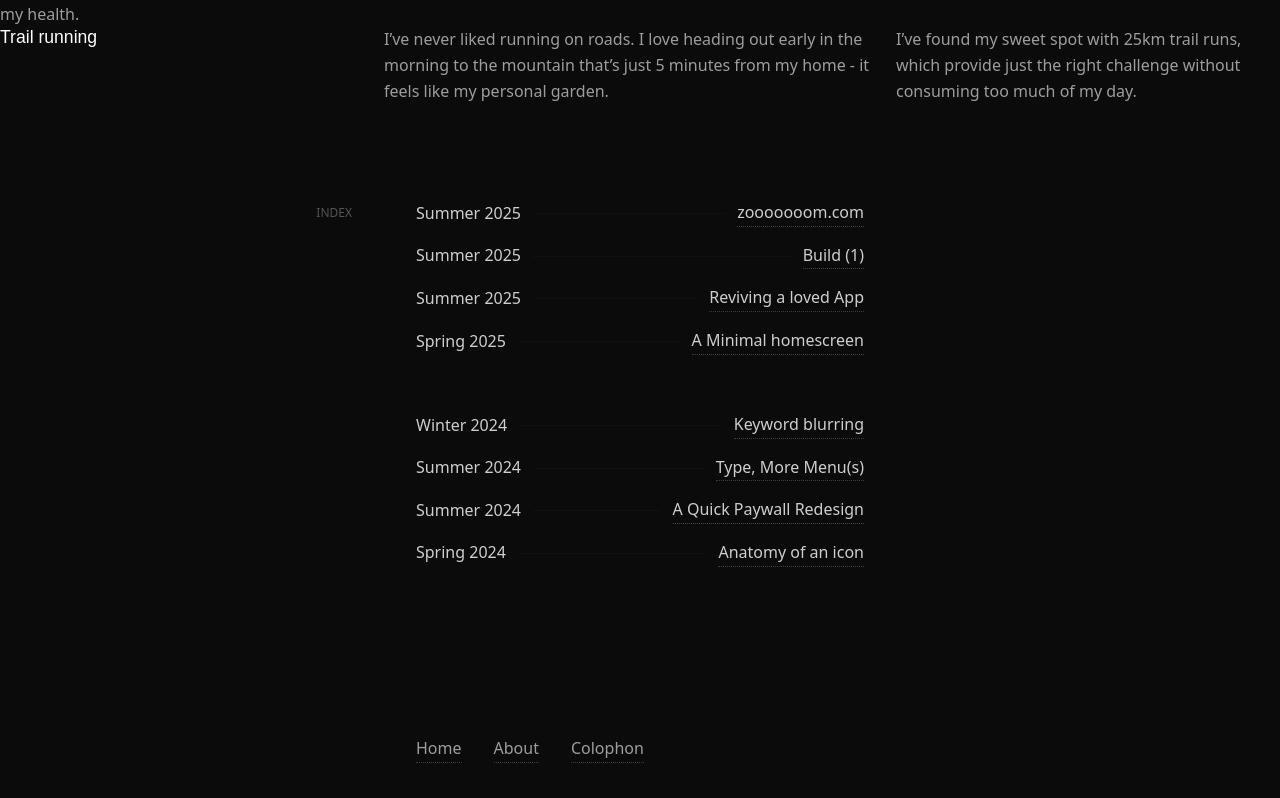
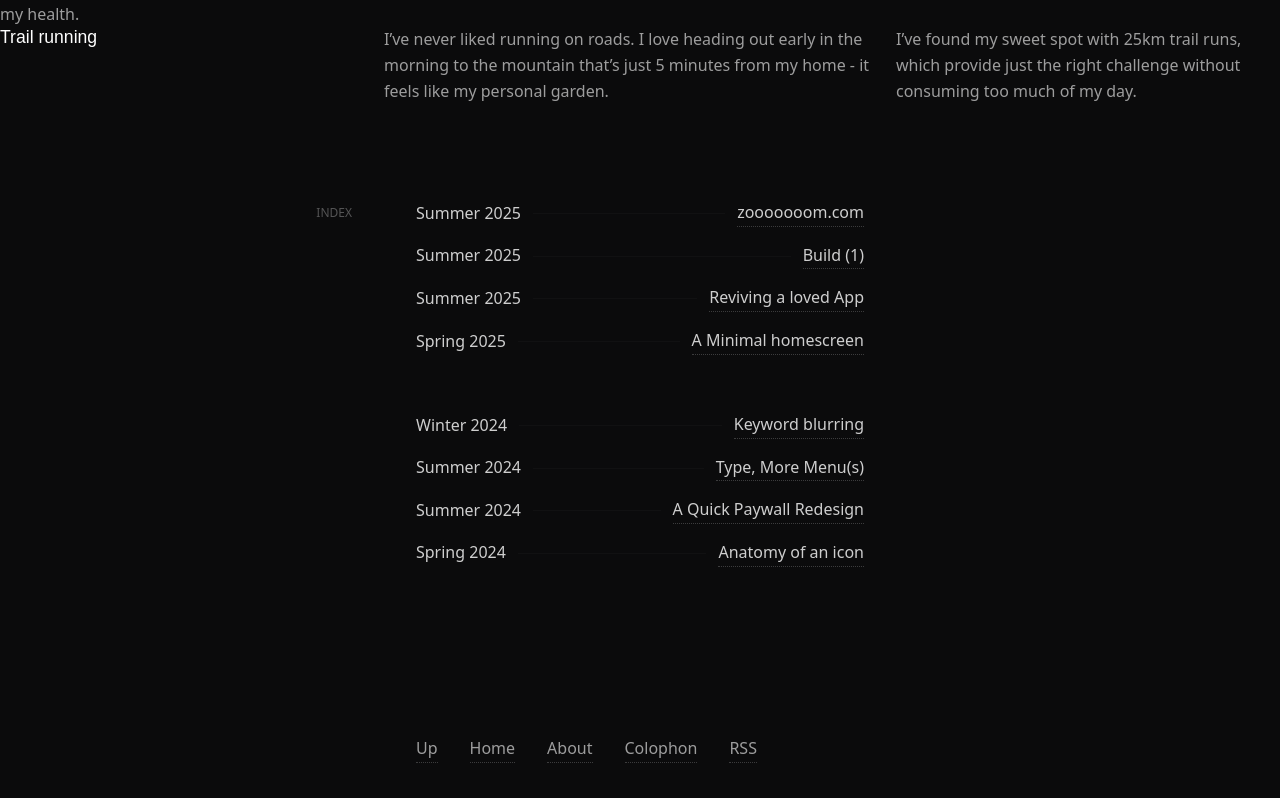
Before and after one commit to dnsmln/base, an Astro site: page /posts/about in a window 1280 px wide. Shown: the part 905-1703 px from the top of the page. Built offline with nearby package versions, Linux system fonts and the light colour scheme; Astro itself is replaced by a stand-in of ours; a web font is replaced by a local one.

Commit message:
add home and rss back to footer

```diff
--- a/src/components/Navigation.astro
+++ b/src/components/Navigation.astro
@@ -8,9 +8,11 @@
   </div>
   <div class="content">
     <div class="list inline" style="gap: 2rem;">
-      {Astro.url.pathname === "/" ? <a href="#" onclick="window.scrollTo({top: 0, behavior: 'smooth'}); return false;" class="dimmed">Up</a> : <a href="/" class="dimmed">Home</a>}
+      <a href="#" onclick="window.scrollTo({top: 0, behavior: 'smooth'}); return false;" class="dimmed">Up</a>
+      {Astro.url.pathname === "/" ? null : <a href="/" class="dimmed">Home</a>}
       <a href="/posts/about">About</a>
       <a href="/posts/colophon">Colophon</a>
+      <a href="/feed.rss">RSS</a>
     </div>
   </div>
 </section>
```
Also changed, not shown: 1 other file.
